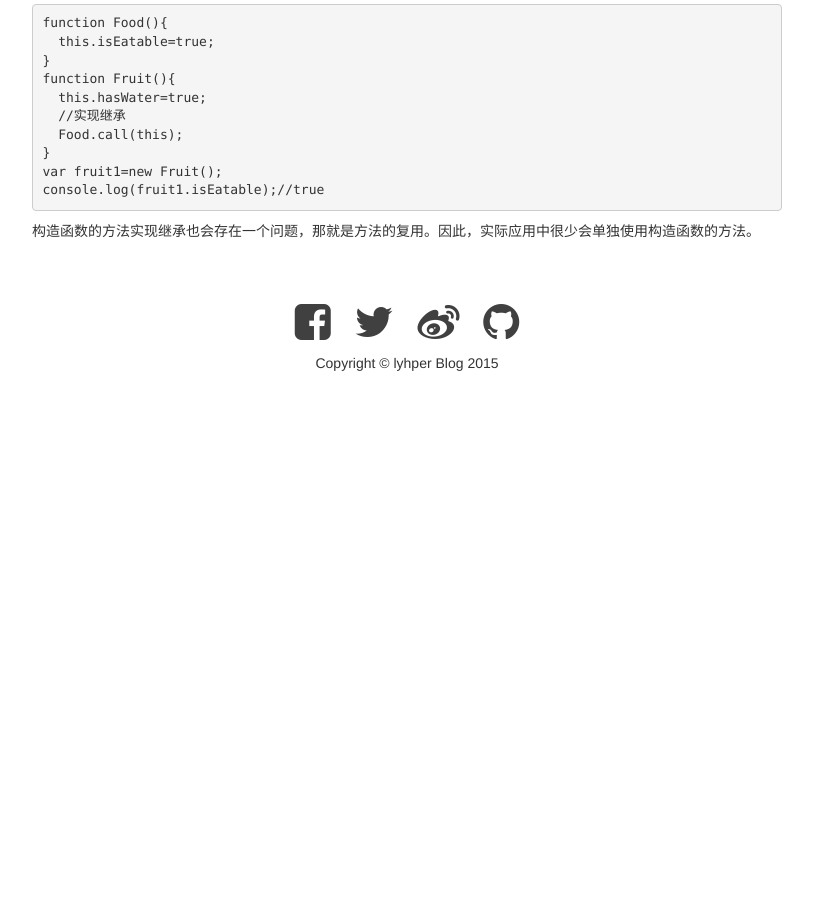
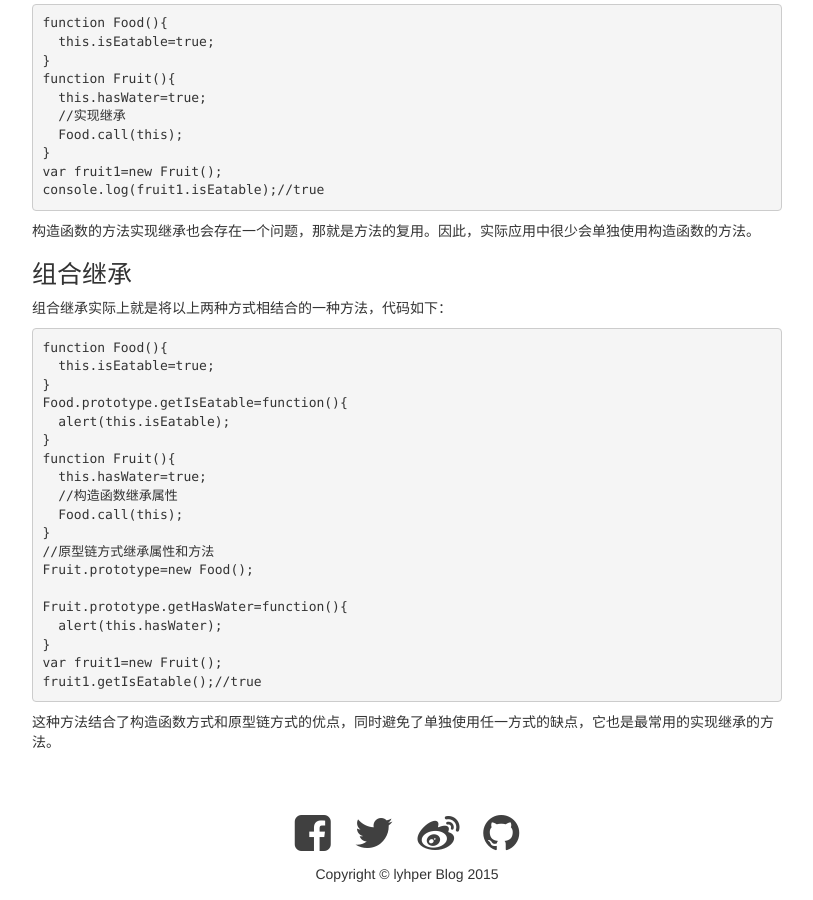
Before and after one commit to lyhper/lyhper.github.io, a Jekyll site: the page built from _posts/2015-08-08-JavaScript-inheritance.markdown, in a window 1280 px wide and 900 px high, scrolled down 1086 px. Shown: the whole window, without its empty margins (233-1046 px from the left). Built offline with Jekyll 4.4.1, drawn with Linux system fonts in a browser that asks for light colours; before the commit the page ends 1499 px from its top, so only the background shows below that.

Commit message:
modify post

```diff
--- a/_posts/2015-08-08-JavaScript-inheritance.markdown
+++ b/_posts/2015-08-08-JavaScript-inheritance.markdown
@@ -54,3 +54,31 @@ console.log(fruit1.isEatable);//true
 {% endhighlight %}
 
 构造函数的方法实现继承也会存在一个问题，那就是方法的复用。因此，实际应用中很少会单独使用构造函数的方法。
+
+##组合继承
+
+组合继承实际上就是将以上两种方式相结合的一种方法，代码如下：
+
+{% highlight ruby %}
+function Food(){
+  this.isEatable=true;
+}
+Food.prototype.getIsEatable=function(){
+  alert(this.isEatable);
+}
+function Fruit(){
+  this.hasWater=true;
+  //构造函数继承属性
+  Food.call(this);
+}
+//原型链方式继承属性和方法
+Fruit.prototype=new Food();
+
+Fruit.prototype.getHasWater=function(){
+  alert(this.hasWater);
+}
+var fruit1=new Fruit();
+fruit1.getIsEatable();//true
+{% endhighlight %}
+
+这种方法结合了构造函数方式和原型链方式的优点，同时避免了单独使用任一方式的缺点，它也是最常用的实现继承的方法。
```
